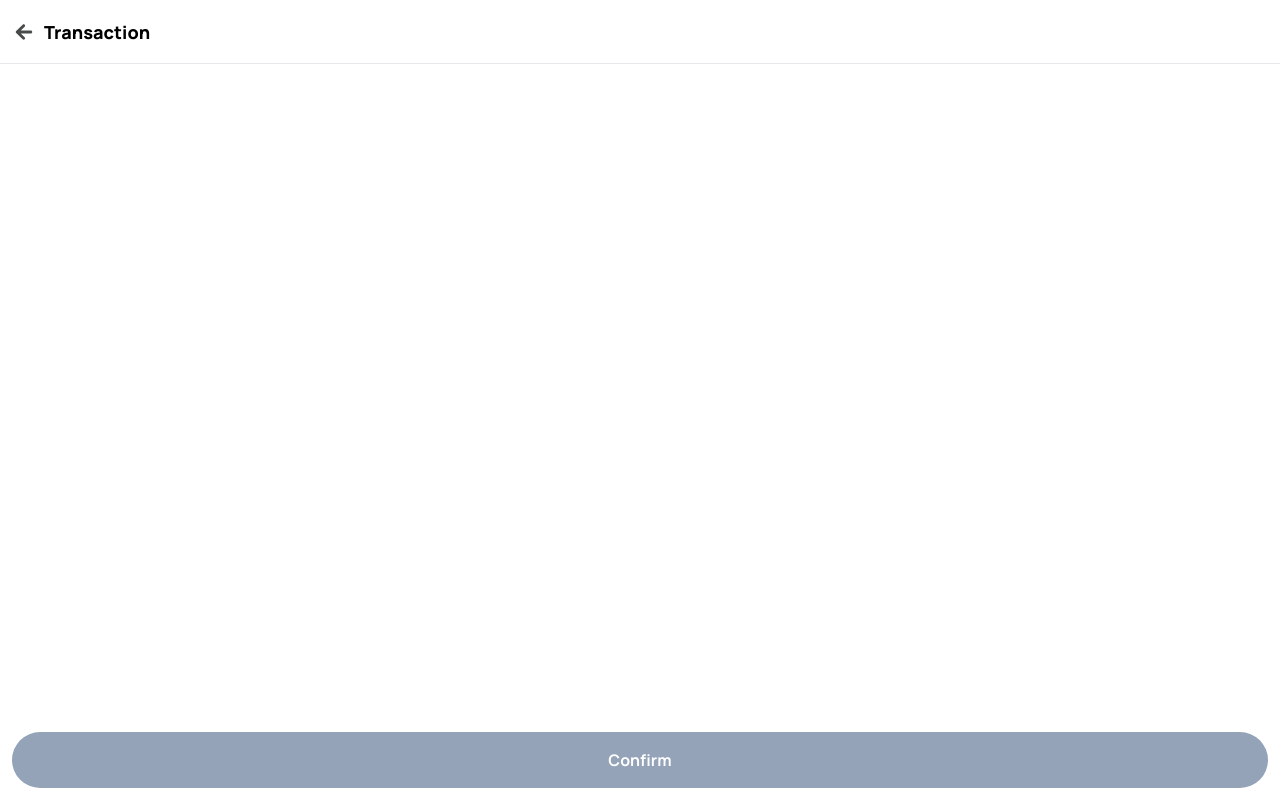
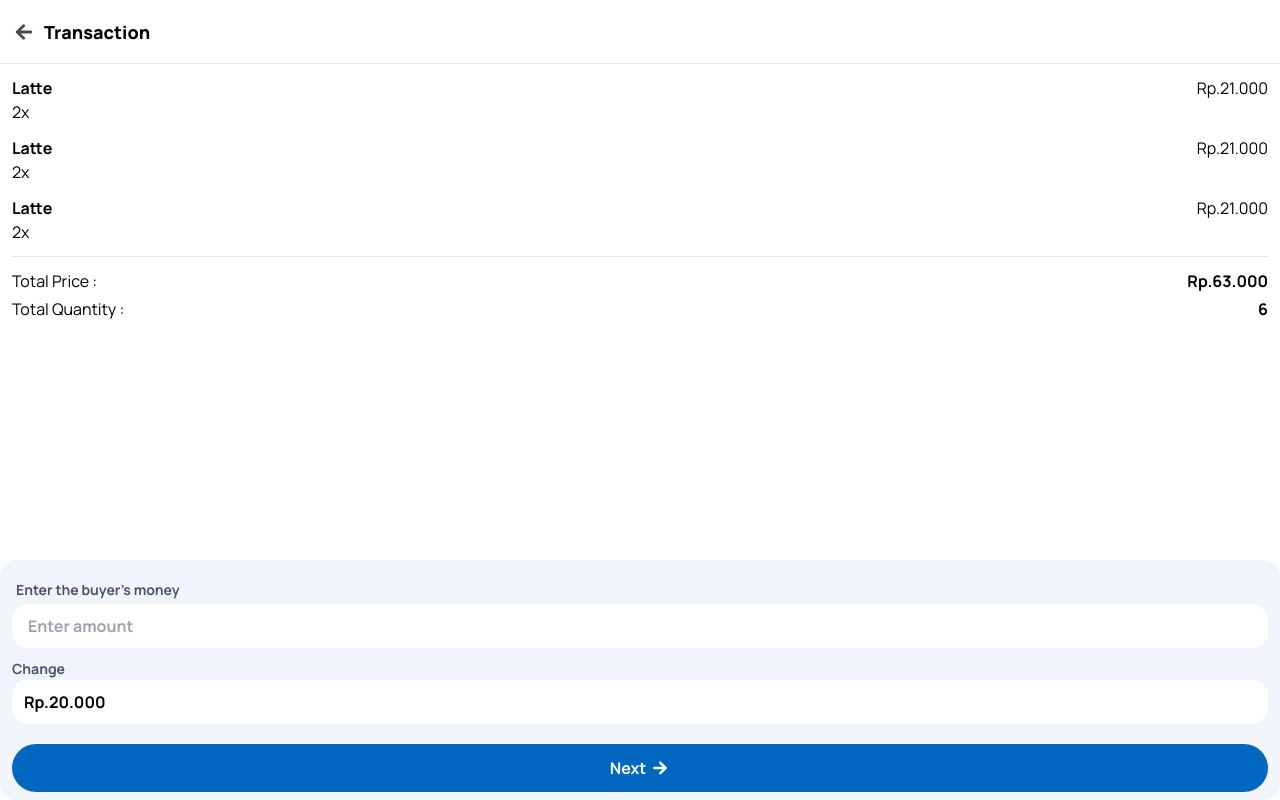
Before and after one commit to yusrilseptriandy/point-of-sales, a React (Vite) app in the folder client/: page /transaction in a window 1280 px wide. Built offline with nearby package versions, Linux system fonts and the light colour scheme.

Commit message:
create several features on the transaction page such as a list of order items

```diff
--- a/client/src/components/atoms/Input/Input.tsx
+++ b/client/src/components/atoms/Input/Input.tsx
@@ -3,6 +3,8 @@ interface inputProps {
   placeholder: string;
   value?: string;
   className?: string;
+  label?: string;
+  text?: string;
   onChange?: (e: React.ChangeEvent<HTMLInputElement>) => void;
 }
 
@@ -10,20 +12,29 @@ const Input = ({
   type,
   placeholder,
   value,
-  className = ' bg-white  border border-slate-300 focus:outline-biru w-full',
+  label,
+  className = ' bg-white  border border-slate-300 focus:outline-biru w-full rounded-md',
   onChange,
 }: inputProps) => {
   return (
+    <div className="flex w-full justify-center gap-1 flex-col">
+      <label
+        className="text-sm font-bold whitespace-nowrap text-slate-600 ml-1"
+        htmlFor={label}
+      >
+        {label}
+      </label>
       <input
         type={type}
+        id={label}
         placeholder={placeholder}
         value={value}
         className={`
-       rounded-md
       px-4
       h-11 ${className}`}
         onChange={onChange}
       />
+    </div>
   );
 };
 
--- a/client/src/components/layouts/LayoutMobile.tsx
+++ b/client/src/components/layouts/LayoutMobile.tsx
@@ -9,6 +9,7 @@ const LayoutMobile = ({ children }: LayoutMobileProps) => {
                  flex-col
                  w-full
                  h-screen
+                 bg-slate-100
 "
     >
       {children}
--- a/client/src/components/organisms/Header.tsx
+++ b/client/src/components/organisms/Header.tsx
@@ -7,9 +7,7 @@ const Header = ({ children, border = 'none' }: HeaderProps) => {
   const borderStyle =
     border === 'bottom' ? 'border-b' : border === 'top' ? 'border-t' : '';
   return (
-    <header
-      className={`w-full h-16 bg-white p-3 flex items-center ${borderStyle}`}
-    >
+    <header className={`w-full h-16 p-3 flex items-center ${borderStyle}`}>
       {children}
     </header>
   );
--- a/client/src/components/organisms/Navbar.tsx
+++ b/client/src/components/organisms/Navbar.tsx
@@ -1,6 +1,11 @@
-import { AiFillHome } from 'react-icons/ai';
-import { PiNotepadFill } from 'react-icons/pi';
-import { RiBox1Fill, RiUser3Fill } from 'react-icons/ri';
+import { GoHome, GoHomeFill } from 'react-icons/go';
+import { PiNotepad, PiNotepadFill } from 'react-icons/pi';
+import {
+  RiBox1Fill,
+  RiBox1Line,
+  RiUser3Fill,
+  RiUser3Line,
+} from 'react-icons/ri';
 
 import { Link, useLocation } from 'react-router-dom';
 const Navbar = () => {
@@ -10,22 +15,26 @@ const Navbar = () => {
     {
       title: 'Home',
       link: '/',
-      icon: <AiFillHome />,
+      icon: <GoHome style={{ stroke: 'GrayText', strokeWidth: '0.5' }} />,
+      iconActive: <GoHomeFill />,
     },
     {
       title: 'Products',
       link: '/products',
-      icon: <RiBox1Fill />,
+      icon: <RiBox1Line />,
+      iconActive: <RiBox1Fill />,
     },
     {
       title: 'history',
       link: '/history',
-      icon: <PiNotepadFill />,
+      icon: <PiNotepad style={{ stroke: 'GrayText', strokeWidth: '5' }} />,
+      iconActive: <PiNotepadFill />,
     },
     {
       title: 'Profile',
       link: '/profile',
-      icon: <RiUser3Fill />,
+      icon: <RiUser3Line />,
+      iconActive: <RiUser3Fill />,
     },
   ];
 
@@ -37,9 +46,9 @@ const Navbar = () => {
                     bottom-0
                     flex
                     border-t
-                    bg-white
                     p-1
                     border-t-1
+                    bg-white
                     "
     >
       {navItems.map((item, index) => (
@@ -47,12 +56,10 @@ const Navbar = () => {
           key={index}
           to={item.link}
           className={`w-full h-full flex flex-col items-center justify-center text-2xl gap-1  ${
-            location.pathname === item.link
-              ? 'text-biru scale-105'
-              : 'text-slate-600'
+            location.pathname === item.link ? 'text-biru' : 'text-slate-600'
           }`}
         >
-          {item.icon}
+          {location.pathname === item.link ? item.iconActive : item.icon}
           <p className="text-xs font-bold ">{item.title}</p>
         </Link>
       ))}
--- a/client/src/components/organisms/ProductList.tsx
+++ b/client/src/components/organisms/ProductList.tsx
@@ -16,26 +16,24 @@ const ProductList = () => {
   const [search, setSearch] = useState<string>('');
 
   const handleSearchChange = useCallback(
-    (e: React.ChangeEvent<HTMLInputElement>) => {
-      setSearch(e.target.value);
+    (event: React.ChangeEvent<HTMLInputElement>) => {
+      setSearch(event.target.value);
     },
     []
   );
 
   useEffect(() => {
-    fetch('src/data/products.json')
-      .then((res) => res.json())
-      .then((data) => {
-        let filteredProduct = data;
-
-        if (search) {
-          filteredProduct = data.filter((item: ProductResponse) =>
+    const fetchData = async () => {
+      const response = await fetch('src/data/products.json');
+      const data = await response.json();
+      const filteredData = search
+        ? data.filter((item: ProductResponse) =>
             item.name.toLowerCase().includes(search.toLowerCase())
-          );
-        }
-
-        setProduct(filteredProduct);
-      });
+          )
+        : data;
+      setProduct(filteredData);
+    };
+    fetchData();
   }, [search]);
 
   // console.log(product);
@@ -43,16 +41,14 @@ const ProductList = () => {
   return (
     <>
       <Header>
-        <div className="w-full h-11 rounded-xl flex justify-center items-center pl-2 border-[1.5px]">
-          <div>
-            <IoSearch className="text-xl text-slate-400" />
-          </div>
+        <div className="w-full h-11 rounded-full bg-white pl-3 border-[1.5px] border-slate-300 flex items-center">
+          <IoSearch className="text-xl text-slate-400" />
           <Input
             type="search"
             placeholder="Search your product..."
             onChange={handleSearchChange}
             value={search}
-            className="w-[90%] focus:outline-none bg-transparent"
+            className="w-full focus:outline-none h-full bg-transparent mb-1 "
           />
         </div>
       </Header>
@@ -65,7 +61,7 @@ const ProductList = () => {
       <div className="w-full h-min scroll-smooth p-3 mb-16 overflow-y-auto scroll-bar flex flex-col gap-2">
         {product.map((item) => (
           <div
-            className="w-full h-28 rounded-2xl p-1 pr-3 flex gap-5 border"
+            className="w-full h-28 rounded-2xl p-1 pr-3 flex gap-5 cursor-pointer bg-white"
             key={item.id}
           >
             <img
--- a/client/src/components/organisms/TransactionBtn.tsx
+++ b/client/src/components/organisms/TransactionBtn.tsx
@@ -14,7 +14,7 @@ const TransactionBtn = () => {
         className="fixed flex gap-1 bottom-20 w-min rounded-full shadow-xl active:scale-95"
       >
         <p>2</p>
-        <h1>Transaction</h1>
+        <h1>Items</h1>
       </Button>
     </div>
   );
--- a/client/src/components/pages/Transaction.tsx
+++ b/client/src/components/pages/Transaction.tsx
@@ -1,7 +1,8 @@
-import { IoMdArrowRoundBack } from 'react-icons/io';
+import { IoMdArrowRoundBack, IoMdArrowRoundForward } from 'react-icons/io';
 import Header from '../organisms/Header';
 import { useNavigate } from 'react-router-dom';
 import Button from '../atoms/Button/Button';
+import Input from '../atoms/Input/Input';
 
 const Transaction = () => {
   const navigate = useNavigate();
@@ -10,18 +11,75 @@ const Transaction = () => {
   };
 
   return (
-    <div className="flex w-full justify-between h-screen flex-col bg-white">
+    <div className="flex w-full justify-between h-screen flex-col">
+      <div>
         <Header border="bottom">
           <IoMdArrowRoundBack
-          className="text-2xl text-[#494b4a] cursor-pointer"
+            className="text-2xl text-abu cursor-pointer"
             onClick={handleGoback}
           />
           <p className="text-lg font-extrabold ml-2">Transaction</p>
         </Header>
 
-      <footer className="w-full h-20 p-3 bg-white flex justify-center">
-        <Button className="w-10/12 h-full rounded-full" disabled>
-          Confirm
+        <main className="p-3">
+          <div className="w-full h-full gap-3 flex flex-col">
+            <div className="flex justify-between">
+              <div>
+                <h1 className="font-bold">Latte</h1>
+                <p>2x</p>
+              </div>
+              <span>Rp.21.000</span>
+            </div>
+
+            <div className="flex justify-between">
+              <div>
+                <h1 className="font-bold">Latte</h1>
+                <p>2x</p>
+              </div>
+              <span>Rp.21.000</span>
+            </div>
+
+            <div className="flex justify-between">
+              <div>
+                <h1 className="font-bold">Latte</h1>
+                <p>2x</p>
+              </div>
+              <span>Rp.21.000</span>
+            </div>
+
+            <div className="w-full h-full flex flex-col gap-1 border-t pt-3">
+              <div className=" flex justify-between">
+                <span>Total Price :</span>
+                <span className="font-bold">Rp.63.000</span>
+              </div>
+              <div className="flex justify-between">
+                <span>Total Quantity :</span>
+                <span className="font-bold">6</span>
+              </div>
+            </div>
+          </div>
+        </main>
+      </div>
+
+      <footer className="w-full h-min p-2 flex flex-col items-end justify-end gap-2 sticky bottom-0 bg-slate-100 px-3 pt-5 rounded-2xl">
+        <div className="flex flex-col items-center w-full h-min gap-2">
+          <Input
+            type="number"
+            placeholder="Enter amount"
+            label="Enter the buyer's money"
+            className="focus:outline-none w-full font-bold rounded-2xl"
+          />
+          <div className="w-full">
+            <span className="text-sm text-slate-600 font-bold">Change</span>
+            <div className="w-full h-11 bg-white items-center flex rounded-2xl">
+              <p className="ml-3 font-bold">Rp.20.000</p>
+            </div>
+          </div>
+        </div>
+
+        <Button className="w-10/12 h-12 rounded-full flex justify-center items-center gap-1 mt-3">
+          <p>Next</p>
+          <IoMdArrowRoundForward className="text-xl" />
         </Button>
       </footer>
     </div>
--- a/client/tailwind.config.js
+++ b/client/tailwind.config.js
@@ -5,6 +5,7 @@ export default {
     extend: {
       colors: {
         biru: '#0267c1',
+        abu: '#494b4a',
       },
     },
   },
```
Lines whose indentation alone changed are shown as unchanged.
